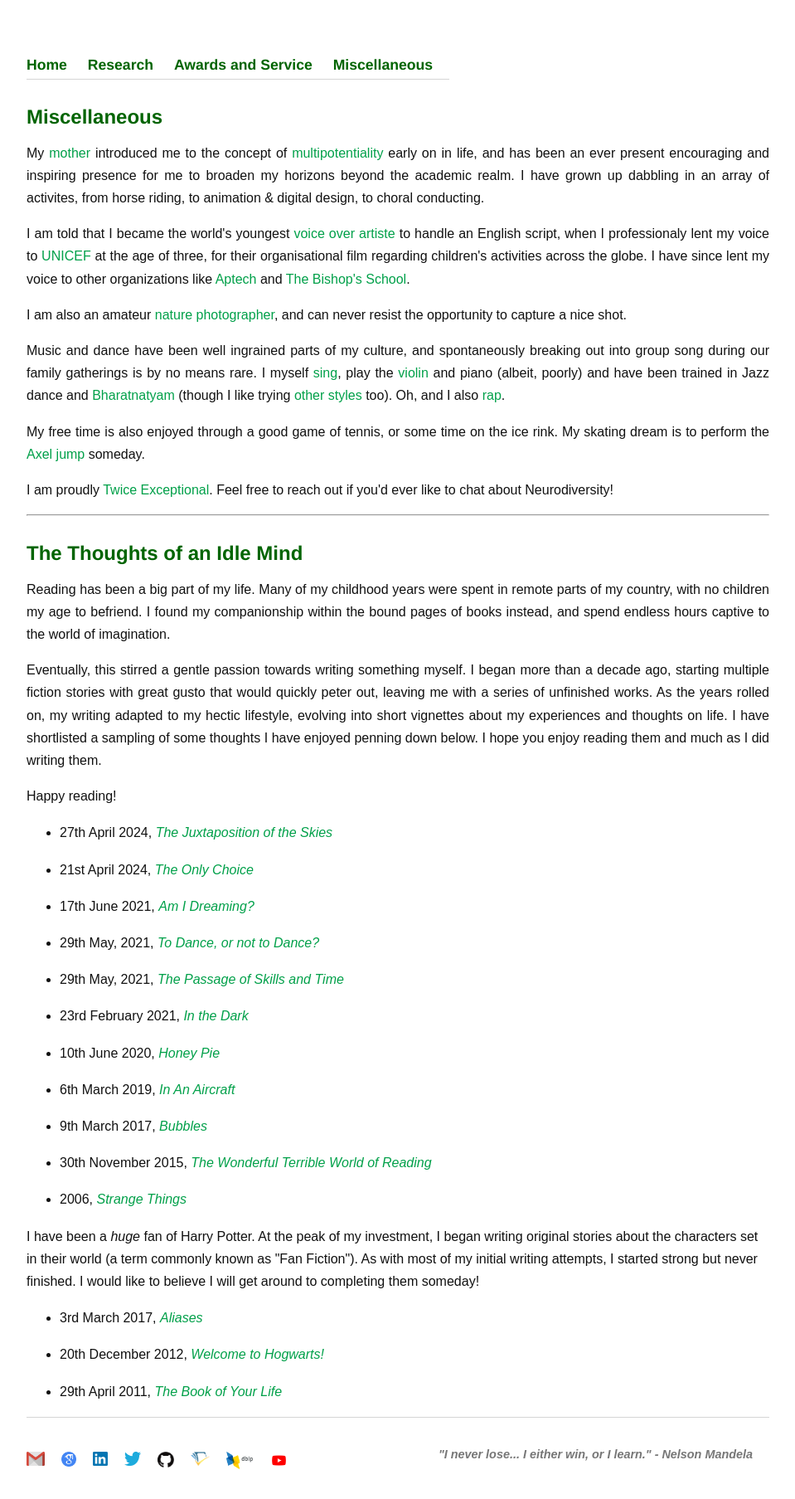
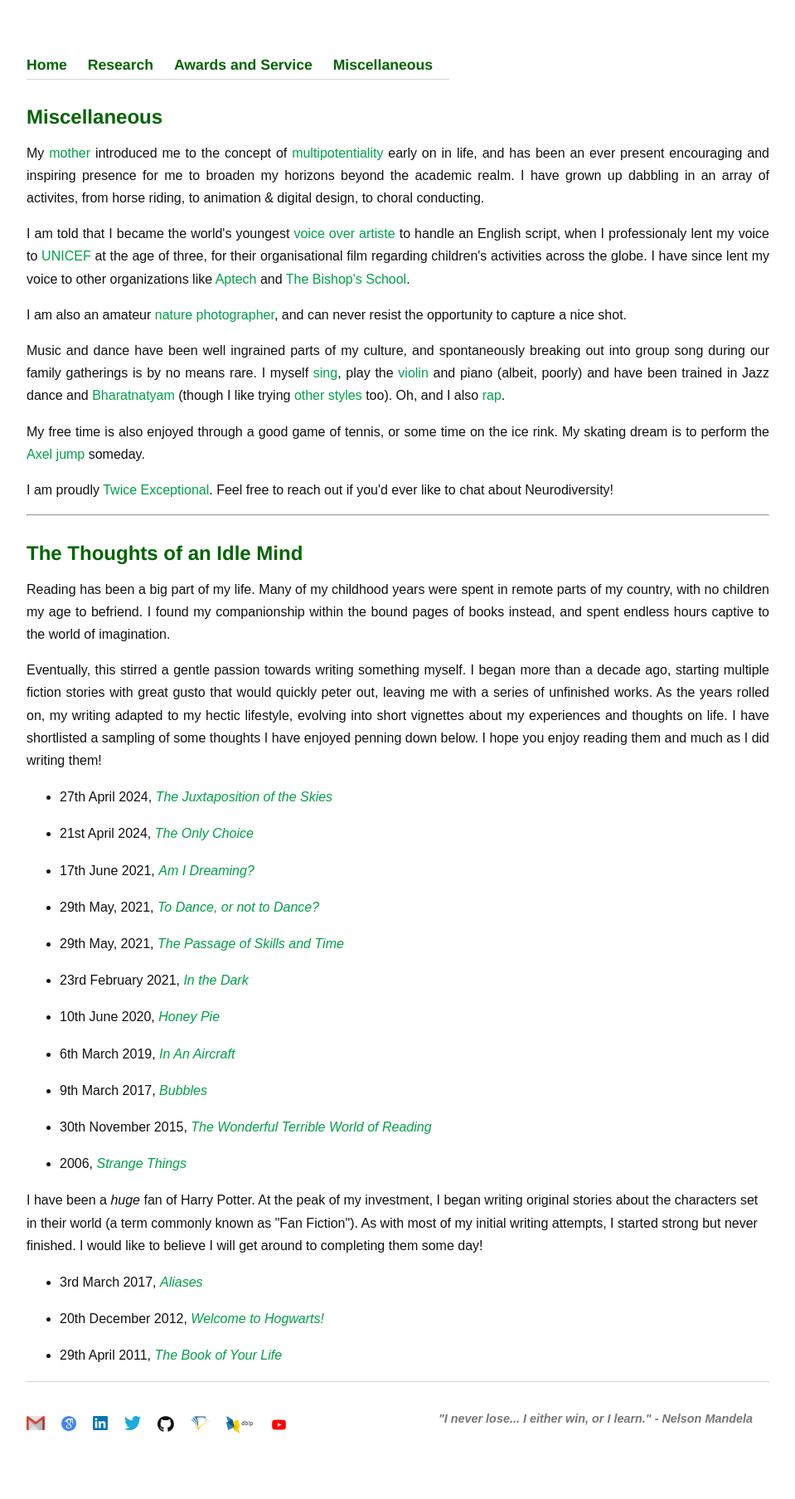
Before and after one commit to Uppaal/Uppaal.github.io, a Jekyll site: the page built from misc.html, in a window 1280 px wide. Shown: the whole page at 83% size, without its empty margins (160-1119 px from the left). Built offline with Jekyll 4.4.1, drawn with Linux system fonts in a browser that asks for light colours; after the commit the page ends 1764 px from its top, so only the background shows below that.

Commit message:
Update misc.html

```diff
--- a/misc.html
+++ b/misc.html
@@ -46,11 +46,11 @@ title: Miscellaneous
 
 	<h1>The Thoughts of an Idle Mind</h1>
 
-	<p>Reading has been a big part of my life. Many of my childhood years were spent in remote parts of my country, with no children my age to befriend. I found my companionship within the bound pages of books instead, and spend endless hours captive to the world of imagination. </p>
+	<p>Reading has been a big part of my life. Many of my childhood years were spent in remote parts of my country, with no children my age to befriend. I found my companionship within the bound pages of books instead, and spent endless hours captive to the world of imagination. </p>
 
-	<p>Eventually, this stirred a gentle passion towards writing something myself. I began more than a decade ago, starting multiple fiction stories with great gusto that would quickly peter out, leaving me with a series of unfinished works. As the years rolled on, my writing adapted to my hectic lifestyle, evolving into short vignettes about my experiences and thoughts on life. I have shortlisted a sampling of some thoughts I have enjoyed penning down below. I hope you enjoy reading them and much as I did writing them. </p>
+	<p>Eventually, this stirred a gentle passion towards writing something myself. I began more than a decade ago, starting multiple fiction stories with great gusto that would quickly peter out, leaving me with a series of unfinished works. As the years rolled on, my writing adapted to my hectic lifestyle, evolving into short vignettes about my experiences and thoughts on life. I have shortlisted a sampling of some thoughts I have enjoyed penning down below. I hope you enjoy reading them and much as I did writing them! </p>
 
-	<p>Happy reading!</p>
+<!-- 	<p>Happy reading!</p> -->
 
 <ul>
 	<li>27th April 2024, <i><a href="writings/2024_04_27.html">The Juxtaposition of the Skies</a></i></li>
@@ -68,7 +68,7 @@ title: Miscellaneous
 </ul>
 
 I have been a <i>huge</i> fan of Harry Potter. At the peak of my investment, I began writing original stories about the characters set in their world (a term commonly known as "Fan Fiction").
-As with most of my initial writing attempts, I started strong but never finished. I would like to believe I will get around to completing them someday!
+As with most of my initial writing attempts, I started strong but never finished. I would like to believe I will get around to completing them some day!
 
 <ul>
 	<li>3rd March 2017, <i><a href="writings/2017_03_03.html">Aliases</a></i></li>
```
